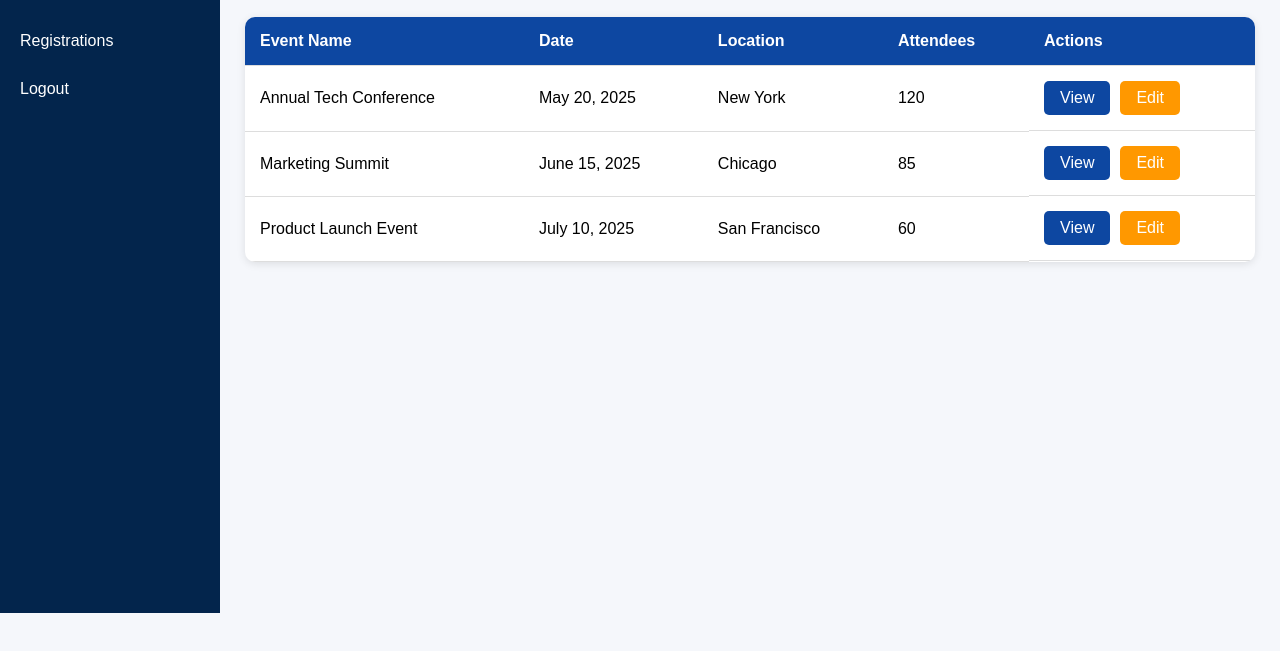
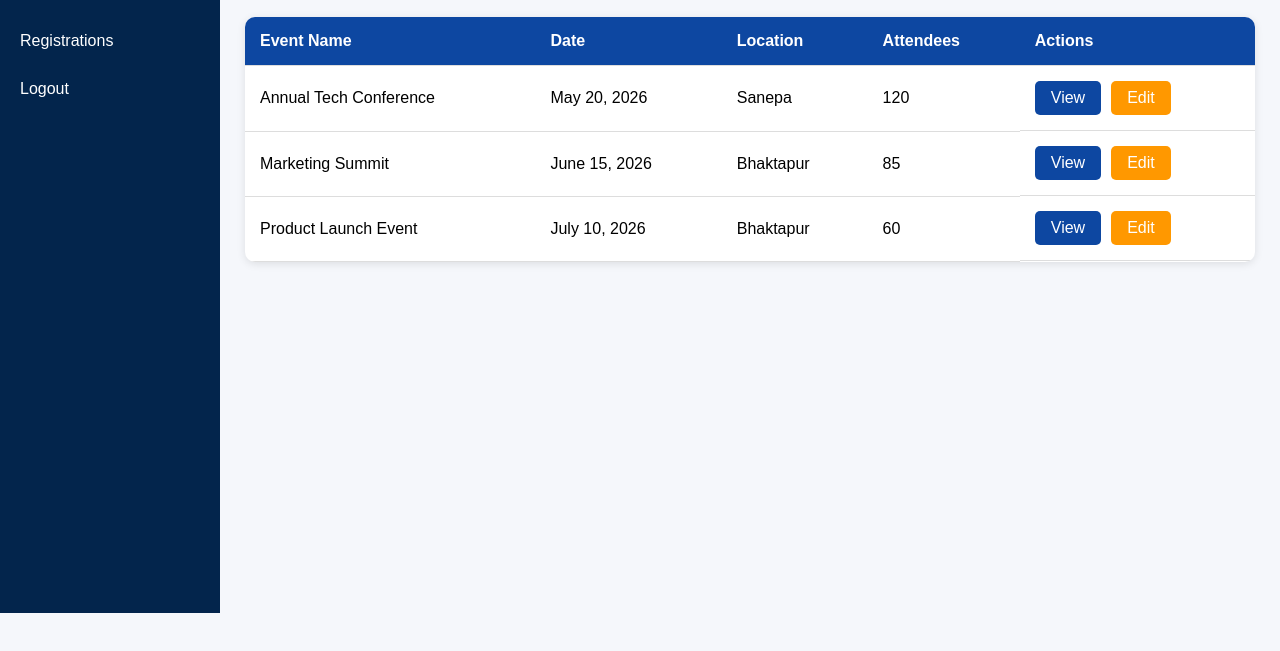
Before and after one commit to np03cs4a250027-cpu/4SEWD-Coursework, a plain HTML site: page events.html in a window 1280 px wide. Shown: the part 187-838 px from the top of the page. Drawn offline with Linux system fonts and the light colour scheme.

Commit message:
Updated location and time

```diff
--- a/events.html
+++ b/events.html
@@ -49,8 +49,8 @@
 
             <tr>
               <td>Annual Tech Conference</td>
-              <td>May 20, 2025</td>
-              <td>New York</td>
+              <td>May 20, 2026</td>
+              <td>Sanepa</td>
               <td>120</td>
 
               <td class="actions">
@@ -62,8 +62,8 @@
 
             <tr>
               <td>Marketing Summit</td>
-              <td>June 15, 2025</td>
-              <td>Chicago</td>
+              <td>June 15, 2026</td>
+              <td>Bhaktapur</td>
               <td>85</td>
 
               <td class="actions">
@@ -75,8 +75,8 @@
 
             <tr>
               <td>Product Launch Event</td>
-              <td>July 10, 2025</td>
-              <td>San Francisco</td>
+              <td>July 10, 2026</td>
+              <td>Bhaktapur</td>
               <td>60</td>
 
               <td class="actions">
```
